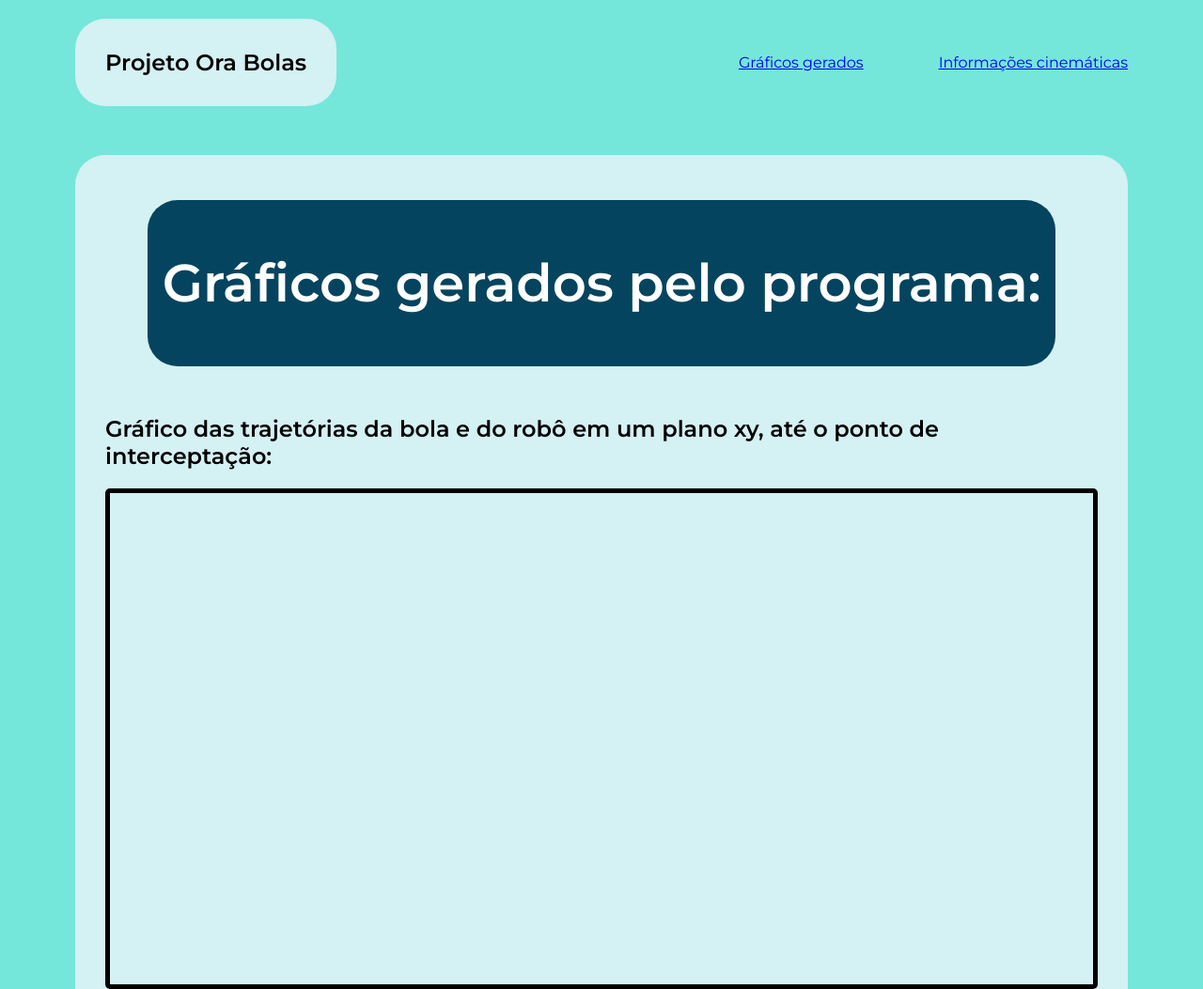
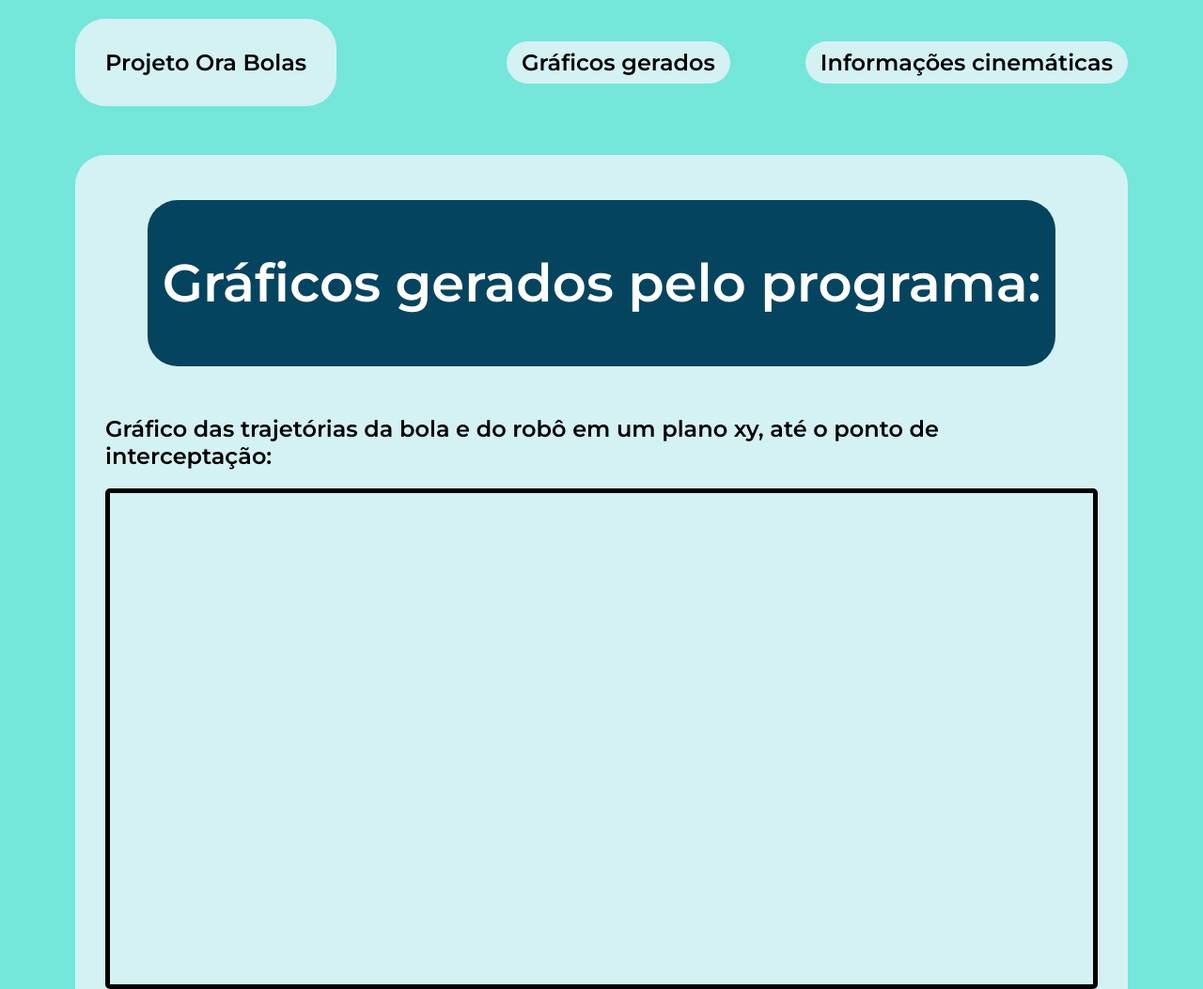
Before and after one commit to figueiredojoaopedro/robo-fis, a plain HTML site: page src/index.html in a window 1280 px wide. Shown: the top 1053 px of the page at 94% size. Drawn offline with Linux system fonts and the light colour scheme.

Commit message:
navbar e footer done

```diff
--- a/src/components/stylesheet/stylesheet.css
+++ b/src/components/stylesheet/stylesheet.css
@@ -81,4 +81,14 @@ li{
     display: flex;
     flex-direction: row;
     justify-content: space-between;
+    flex-wrap: wrap;
 }
+.navbar-list a{
+    text-decoration: none;
+    color: black;
+    background-color: #D4F1F4;
+    padding: 0.5rem 1rem;
+    font-size: 24px;
+    border-radius: 2rem;
+    font-weight: 600;
+}
--- a/src/index.html
+++ b/src/index.html
@@ -13,13 +13,13 @@
         <nav class="navbar">
             <h1 class="navbar-title">Projeto Ora Bolas</h1>
             <ul class="navbar-list">
-                <li><a href="#">Gráficos gerados</a></li>
-                <li><a href="#">Informações cinemáticas</a></li>
+                <li><a href="#graficos">Gráficos gerados</a></li>
+                <li><a href="#infos">Informações cinemáticas</a></li>
             </ul>
         </nav>
     </header>
     <main>
-        <section class="graf-section">
+        <section id="graficos" class="graf-section">
             <div class="graf-title">
                 <h2>Gráficos gerados pelo programa:</h2>
             </div>
@@ -57,7 +57,7 @@
             </div>
         </section>
 
-        <section class="graf-section">
+        <section id="infos" class="graf-section">
             <h2 class="graf-title">Informações cinemáticas relevantes:</h2>
             <div class="infos">
                 <div>
@@ -173,11 +173,11 @@
         <ul class="footer">
             <li>
                 <h4>João Pedro de Figueiredo</h4>
-                <a href="#">Github</a>
+                <a href="https://github.com/figueiredojoaopedro">Github</a>
             </li>
             <li>
                 <h4>Thiago Ayres Kimura</h4>
-                <a href="#">Github</a>
+                <a href="https://github.com/ThiagoAKimura">Github</a>
             </li>
             <li>
                 <h4>Caio Augusto Arnoni</h4>
```
